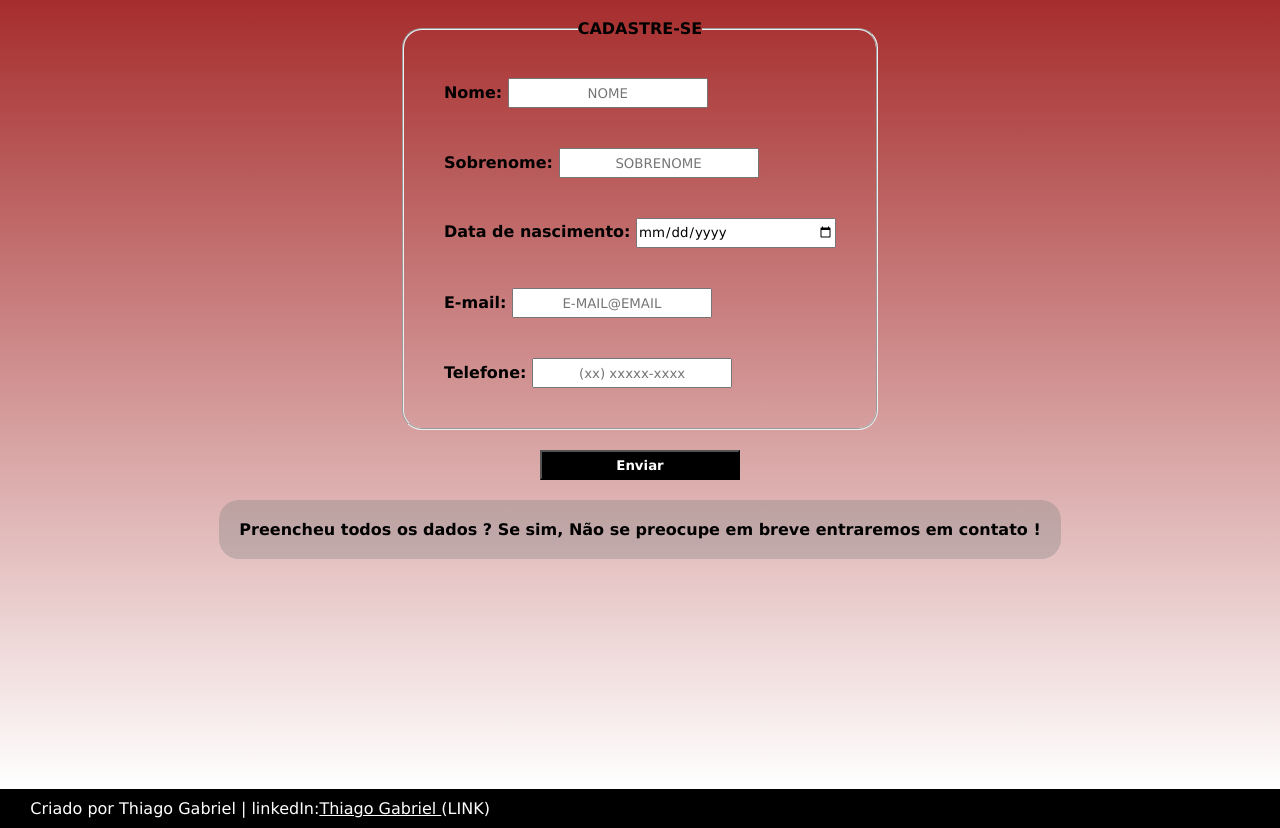
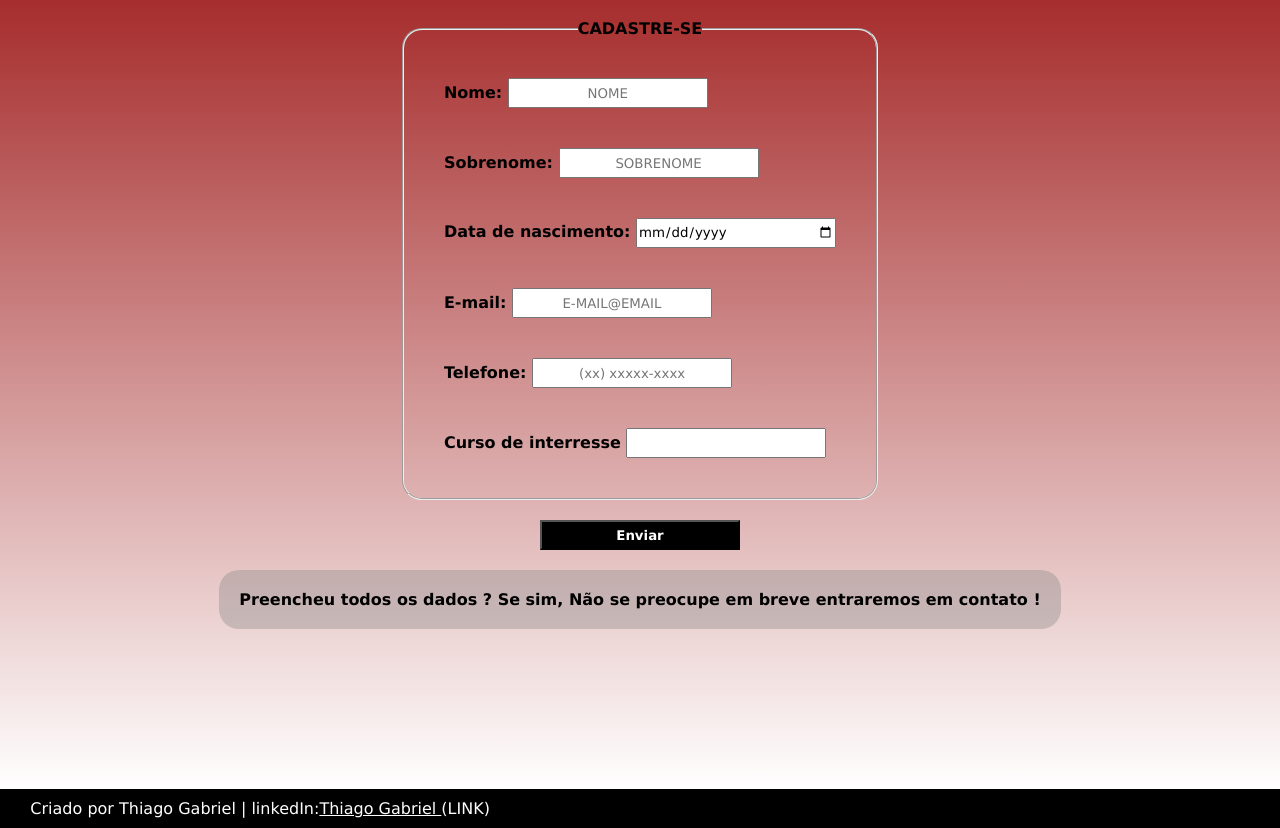
Before and after one commit to ThSoousa/Bombeiros, a plain HTML site: page cadastro.html in a window 1280 px wide. Shown: the part 78-906 px from the top of the page. Drawn offline with Linux system fonts and the light colour scheme; a web font is replaced by a local one.

Commit message:
ajuste imagem

```diff
--- a/Estilos/html.css
+++ b/Estilos/html.css
@@ -36,6 +36,7 @@ header > div#menu{
 }
 @media(max-width:700px){
  .barra{flex-direction: column;}
+ .qsomos{flex-direction: column;}
 }
 
 .itens{
--- a/cadastro.html
+++ b/cadastro.html
@@ -47,6 +47,9 @@
                         <label for="tel">Telefone:</label>
                         <input type="tel" name="tel" id="tel" required pattern="^\{\d{2}}\d{4,5}-d{4}$" placeholder="(xx) xxxxx-xxxx" minlength="11" maxlength="15">
                     </p>
+                    <p><label for="curso">Curso de interresse</label>
+                    <input type="text" name="curso" id="curso"></p>
+
             </fieldset>
             <p><input class="enviar" type="submit" value="Enviar"></p>
 
```
Also changed, not shown: contato.html (+1 -0 lines).
